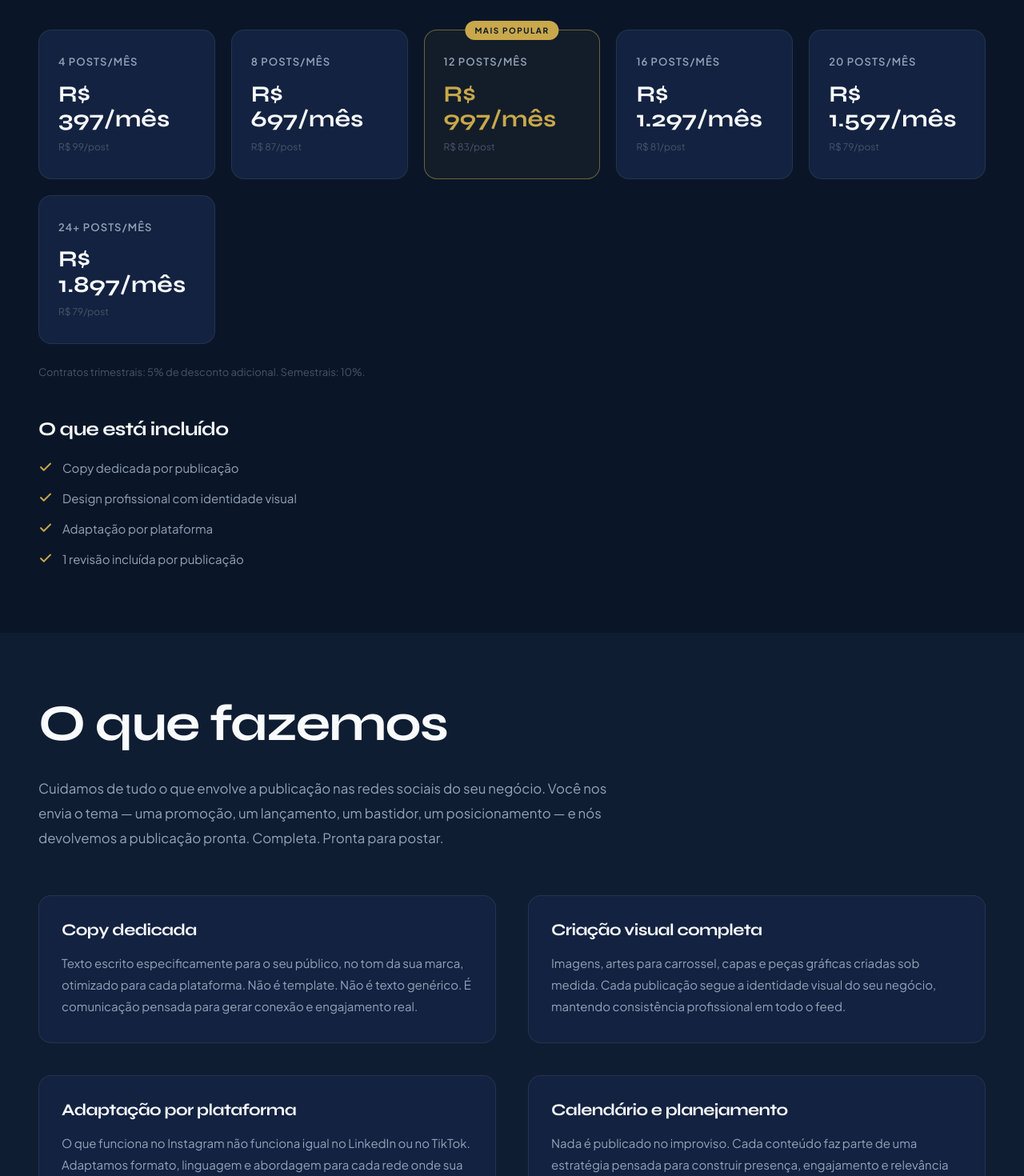
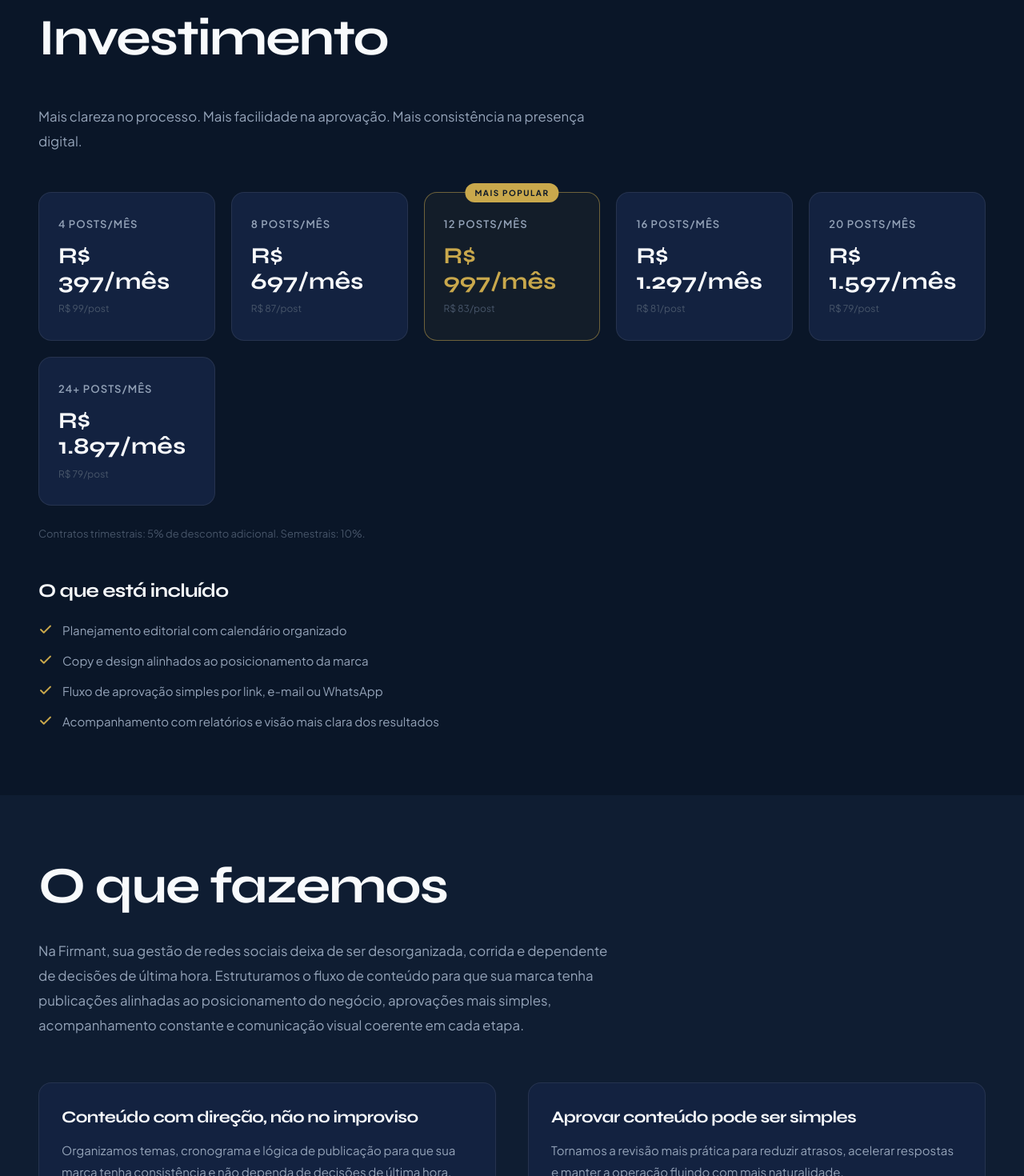
Before and after one commit to Gduart/firmant-site, a Next.js app: page /gestao-redes-sociais in a window 1280 px wide. Shown: the part 1100-2570 px from the top of the page at 80% size. Built offline with nearby package versions, Linux system fonts and the light colour scheme.

Commit message:
copy: reposicionar pagina de gestao de redes sociais

```diff
--- a/src/app/gestao-redes-sociais/page.tsx
+++ b/src/app/gestao-redes-sociais/page.tsx
@@ -104,8 +104,8 @@ function HeroSection() {
               maxWidth: 860,
             }}
           >
-            Sua marca precisa existir nas redes.{" "}
-            <span className="text-gradient">Com estratégia, não com improviso.</span>
+            Gestão de redes sociais com{" "}
+            <span className="text-gradient">estratégia, organização e acompanhamento profissional.</span>
           </motion.h1>
 
           <motion.p
@@ -119,7 +119,7 @@ function HeroSection() {
               marginBottom: 48,
             }}
           >
-            Publicações completas — da copy à arte final — planejadas, criadas e entregues com inteligência artificial. Você envia o tema, nós transformamos em conteúdo que conecta.
+            Planejamento, criação, aprovação e acompanhamento em um fluxo mais claro para sua marca comunicar com consistência, reduzir improvisos e manter mais controle sobre a presença digital.
           </motion.p>
 
           <motion.div
@@ -187,10 +187,10 @@ const priceCards = [
 ];
 
 const included = [
-  "Copy dedicada por publicação",
-  "Design profissional com identidade visual",
-  "Adaptação por plataforma",
-  "1 revisão incluída por publicação",
+  "Planejamento editorial com calendário organizado",
+  "Copy e design alinhados ao posicionamento da marca",
+  "Fluxo de aprovação simples por link, e-mail ou WhatsApp",
+  "Acompanhamento com relatórios e visão mais clara dos resultados",
 ];
 
 function PriceSection() {
@@ -214,6 +214,19 @@ function PriceSection() {
           >
             Investimento
           </motion.h2>
+          <motion.p
+            variants={fadeInUp}
+            style={{
+              maxWidth: 720,
+              fontSize: "1.05rem",
+              lineHeight: 1.85,
+              color: "var(--text-secondary)",
+              fontFamily: "var(--font-body)",
+              marginBottom: 48,
+            }}
+          >
+            Mais clareza no processo. Mais facilidade na aprovação. Mais consistência na presença digital.
+          </motion.p>
         </AnimatedSection>
 
         <AnimatedSection>
@@ -364,20 +377,20 @@ function PriceSection() {
 
 const features = [
   {
-    title: "Copy dedicada",
-    desc: "Texto escrito especificamente para o seu público, no tom da sua marca, otimizado para cada plataforma. Não é template. Não é texto genérico. É comunicação pensada para gerar conexão e engajamento real.",
+    title: "Conteúdo com direção, não no improviso",
+    desc: "Organizamos temas, cronograma e lógica de publicação para que sua marca tenha consistência e não dependa de decisões de última hora.",
   },
   {
-    title: "Criação visual completa",
-    desc: "Imagens, artes para carrossel, capas e peças gráficas criadas sob medida. Cada publicação segue a identidade visual do seu negócio, mantendo consistência profissional em todo o feed.",
+    title: "Aprovar conteúdo pode ser simples",
+    desc: "Tornamos a revisão mais prática para reduzir atrasos, acelerar respostas e manter a operação fluindo com mais naturalidade.",
   },
   {
-    title: "Adaptação por plataforma",
-    desc: "O que funciona no Instagram não funciona igual no LinkedIn ou no TikTok. Adaptamos formato, linguagem e abordagem para cada rede onde sua marca precisa estar.",
+    title: "Resultados apresentados com mais clareza",
+    desc: "Você enxerga melhor o que foi feito, o que evoluiu e o que merece atenção, sem relatórios confusos ou excesso de ruído.",
   },
   {
-    title: "Calendário e planejamento",
-    desc: "Nada é publicado no improviso. Cada conteúdo faz parte de uma estratégia pensada para construir presença, engajamento e relevância ao longo do tempo.",
+    title: "Mais visibilidade sobre a presença digital",
+    desc: "Com acompanhamento estruturado, sua marca ganha mais transparência, mais organização e uma percepção muito mais profissional do trabalho entregue.",
   },
 ];
 
@@ -413,7 +426,7 @@ function WhatWeDoSection() {
               marginBottom: 56,
             }}
           >
-            Cuidamos de tudo o que envolve a publicação nas redes sociais do seu negócio. Você nos envia o tema — uma promoção, um lançamento, um bastidor, um posicionamento — e nós devolvemos a publicação pronta. Completa. Pronta para postar.
+            Na Firmant, sua gestão de redes sociais deixa de ser desorganizada, corrida e dependente de decisões de última hora. Estruturamos o fluxo de conteúdo para que sua marca tenha publicações alinhadas ao posicionamento do negócio, aprovações mais simples, acompanhamento constante e comunicação visual coerente em cada etapa.
           </motion.p>
         </AnimatedSection>
 
@@ -465,23 +478,157 @@ function WhatWeDoSection() {
   );
 }
 
-// ─── 4. HOW IT WORKS ─────────────────────────────────────────────────────────
+// ─── 4. GESTÃO PROFISSIONAL ──────────────────────────────────────────────────
+
+const professionalAdvantages = [
+  {
+    title: "Gestão centralizada",
+    desc: "Centralizamos a operação para facilitar acompanhamento, padronização e mais clareza sobre o que está sendo produzido para a sua marca.",
+  },
+  {
+    title: "Agendamento em múltiplos formatos e redes",
+    desc: "Sua comunicação pode ser organizada com antecedência e adaptada para diferentes formatos e canais, com mais consistência e menos correria.",
+  },
+  {
+    title: "Calendário de planejamento",
+    desc: "Com um calendário estruturado, sua marca ganha ritmo de produção, alinhamento mais fácil e uma presença digital mais profissional.",
+  },
+  {
+    title: "Aprovação por e-mail ou link",
+    desc: "A validação dos conteúdos acontece de forma simples, reduzindo atrito e acelerando o andamento das publicações.",
+  },
+  {
+    title: "Aprovação via WhatsApp",
+    desc: "A aprovação entra com mais facilidade na rotina do cliente, tornando o processo mais rápido e funcional no dia a dia.",
+  },
+  {
+    title: "Relatórios personalizados",
+    desc: "Os resultados são apresentados de forma mais clara e alinhada ao contexto da sua marca, facilitando interpretação e acompanhamento.",
+  },
+  {
+    title: "Relatórios em PDF ou link",
+    desc: "Compartilhamos as informações em formatos práticos, com apresentação mais organizada e leitura mais acessível.",
+  },
+  {
+    title: "Dashboard online",
+    desc: "Uma forma mais visual e dinâmica de acompanhar a evolução da presença digital da sua marca.",
+  },
+  {
+    title: "Portal do Cliente",
+    desc: "Cada cliente pode acompanhar suas informações em um ambiente organizado, reservado e mais profissional.",
+  },
+  {
+    title: "Melhores dias e horários para postar",
+    desc: "As decisões de publicação passam a considerar janelas mais favoráveis, ajudando a dar mais direção ao planejamento.",
+  },
+];
+
+function ProfessionalManagementSection() {
+  return (
+    <section
+      style={{
+        backgroundColor: "var(--bg-primary)",
+        paddingTop: 80,
+        paddingBottom: 80,
+      }}
+    >
+      <div style={inner}>
+        <AnimatedSection>
+          <motion.h2
+            variants={fadeInUp}
+            style={{
+              fontFamily: "var(--font-heading)",
+              color: "var(--text-primary)",
+              marginBottom: 32,
+            }}
+          >
+            O que torna nossa gestão mais profissional
+          </motion.h2>
+          <motion.p
+            variants={fadeInUp}
+            style={{
+              maxWidth: 760,
+              fontSize: "1.05rem",
+              lineHeight: 1.85,
+              color: "var(--text-secondary)",
+              fontFamily: "var(--font-body)",
+              marginBottom: 56,
+            }}
+          >
+            Mais do que publicar conteúdo, o objetivo é criar uma operação que funcione com clareza, previsibilidade e acompanhamento. Isso reduz ruído, acelera decisões e melhora a percepção de profissionalismo da sua marca.
+          </motion.p>
+        </AnimatedSection>
+
+        <AnimatedSection>
+          <div
+            style={{
+              display: "grid",
+              gridTemplateColumns: "repeat(auto-fit, minmax(min(100%, 300px), 1fr))",
+              gap: 24,
+            }}
+          >
+            {professionalAdvantages.map((item) => (
+              <motion.div
+                key={item.title}
+                variants={fadeInUp}
+                style={{
+                  borderRadius: 16,
+                  border: "1px solid var(--border-primary)",
+                  backgroundColor: "var(--bg-card)",
+                  padding: "28px 24px",
+                }}
+              >
+                <h3
+                  style={{
+                    fontFamily: "var(--font-heading)",
+                    fontSize: "clamp(1rem, 1.8vw, 1.18rem)",
+                    color: "var(--text-primary)",
+                    marginBottom: 12,
+                  }}
+                >
+                  {item.title}
+                </h3>
+                <p
+                  style={{
+                    fontFamily: "var(--font-body)",
+                    fontSize: 14,
+                    lineHeight: 1.75,
+                    color: "var(--text-secondary)",
+                  }}
+                >
+                  {item.desc}
+                </p>
+              </motion.div>
+            ))}
+          </div>
+        </AnimatedSection>
+      </div>
+    </section>
+  );
+}
+
+// ─── 5. HOW IT WORKS ─────────────────────────────────────────────────────────
 
 const steps = [
   {
     num: "01",
-    title: "Entendemos a sua marca",
-    desc: "Antes de criar qualquer conteúdo, mergulhamos no seu negócio — público-alvo, posicionamento, tom de voz, concorrentes, objetivos. Esse diagnóstico garante que cada publicação pareça sua, não de uma agência qualquer.",
+    title: "Diagnóstico e direcionamento",
+    desc: "Entendemos o momento da sua marca, seus objetivos, seu posicionamento e as necessidades da sua comunicação para estruturar uma linha editorial mais coerente.",
   },
   {
     num: "02",
-    title: "Você envia os temas",
-    desc: "Pode ser uma lista de assuntos do mês, uma promoção pontual, um bastidor do dia. Nós recebemos a ideia e transformamos em publicação completa — texto, arte, hashtags, horário sugerido.",
+    title: "Planejamento e produção",
+    desc: "Organizamos os temas, desenvolvemos os conteúdos, ajustamos linguagem e formato e deixamos cada publicação alinhada à proposta da sua marca.",
   },
   {
     num: "03",
-    title: "Você aprova e publica",
-    desc: "Recebe o conteúdo pronto para revisar. Ajustes? Fazemos. Aprovado? Vai pro ar. Simples assim.",
+    title: "Aprovação facilitada",
+    desc: "Você analisa os conteúdos com mais praticidade, faz observações quando necessário e mantém o processo avançando com mais fluidez.",
+  },
+  {
+    num: "04",
+    title: "Publicação e acompanhamento",
+    desc: "O conteúdo segue um planejamento organizado e a performance pode ser acompanhada com mais clareza por meio de relatórios e visualizações estruturadas.",
   },
 ];
 
@@ -566,24 +713,24 @@ function HowItWorksSection() {
   );
 }
 
-// ─── 5. WHY FIRMANT ───────────────────────────────────────────────────────────
+// ─── 6. WHY FIRMANT ───────────────────────────────────────────────────────────
 
 const reasons = [
   {
-    title: "Mais volume sem perder qualidade",
-    desc: "Enquanto um social media tradicional luta para entregar 12 posts no mês, nós entregamos mais — e cada um deles é pensado, não improvisado.",
+    title: "Processo mais claro",
+    desc: "A diferença não está apenas em produzir posts bonitos. Está em criar um fluxo que ajude sua marca a comunicar melhor, aprovar com mais facilidade e manter consistência.",
   },
   {
-    title: "Consistência visual garantida",
-    desc: "Cada peça segue o padrão da sua marca. Seu feed conta uma história visual coerente, não uma colagem de estilos diferentes.",
+    title: "Mais controle para o cliente",
+    desc: "Você acompanha o que está sendo produzido, revisa com mais praticidade e tem mais clareza sobre o andamento da operação.",
   },
   {
-    title: "Conteúdo que respeita o algoritmo",
-    desc: "Carrosséis, imagens únicas, textos otimizados — cada formato é usado de forma estratégica para maximizar alcance e engajamento.",
+    title: "Consistência visual e editorial",
+    desc: "Cada peça segue uma lógica de comunicação alinhada ao posicionamento da marca, evitando publicações soltas e desconectadas.",
   },
   {
-    title: "Você foca no seu negócio",
-    desc: "Criar conteúdo para redes sociais não deveria ser mais uma tarefa na sua lista. Deveria ser algo que funciona enquanto você cuida do que realmente importa.",
+    title: "Acompanhamento mais profissional",
+    desc: "A presença digital deixa de depender de trocas manuais e passa a ter mais organização, visibilidade e leitura clara dos próximos passos.",
   },
 ];
 
@@ -606,8 +753,21 @@ function WhyFirmantSection() {
               marginBottom: 56,
             }}
           >
-            Por que a Firmant
+            Por que a Firmant entrega uma gestão mais profissional
           </motion.h2>
+          <motion.p
+            variants={fadeInUp}
+            style={{
+              maxWidth: 760,
+              fontSize: "1.05rem",
+              lineHeight: 1.85,
+              color: "var(--text-secondary)",
+              fontFamily: "var(--font-body)",
+              marginBottom: 56,
+            }}
+          >
+            Quando a gestão é bem estruturada, a presença digital deixa de ser uma obrigação confusa e passa a funcionar como parte real da estratégia do negócio.
+          </motion.p>
         </AnimatedSection>
 
         <AnimatedSection>
@@ -656,7 +816,7 @@ function WhyFirmantSection() {
   );
 }
 
-// ─── 6. CTA ───────────────────────────────────────────────────────────────────
+// ─── 7. CTA ───────────────────────────────────────────────────────────────────
 
 function CTASection() {
   return (
@@ -678,7 +838,7 @@ function CTASection() {
               marginBottom: 24,
             }}
           >
-            Pare de improvisar nas redes sociais.
+            Pare de tratar suas redes sociais no improviso.
           </motion.h2>
           <motion.p
             variants={fadeInUp}
@@ -691,7 +851,7 @@ function CTASection() {
               fontFamily: "var(--font-body)",
             }}
           >
-            Fale com a Firmant e receba uma análise gratuita do perfil do seu negócio.
+            Tenha uma operação mais organizada, visualmente consistente e mais fácil de acompanhar. Fale com a Firmant e receba uma análise inicial da sua presença digital.
           </motion.p>
           <motion.div variants={fadeInUp}>
             <Link
@@ -730,6 +890,7 @@ export default function GestaoRedesSociaisPage() {
       <HeroSection />
       <PriceSection />
       <WhatWeDoSection />
+      <ProfessionalManagementSection />
       <HowItWorksSection />
       <WhyFirmantSection />
       <CTASection />
```
